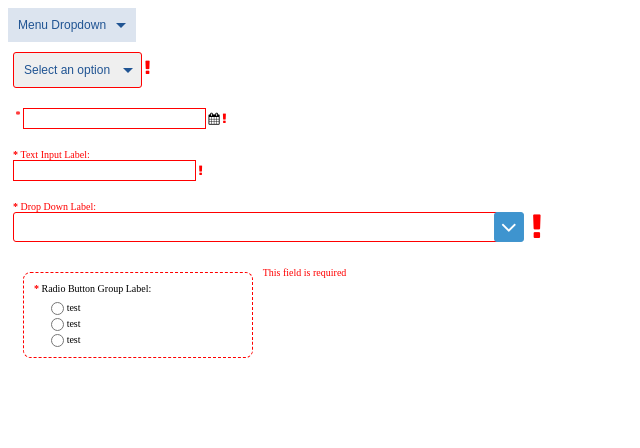
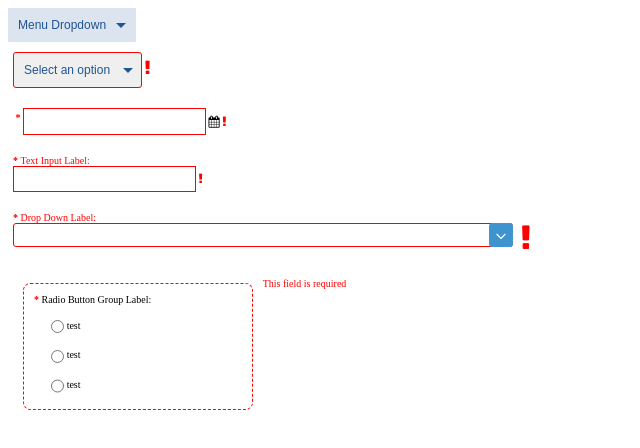
Before and after one commit to igreulich/ui-kit-prototypes, a website: page dropdowns/dropdowns.html in a window 1280 px wide. Shown: the whole page, without its empty margins (0-640 px from the left). Drawn offline with Linux system fonts and the light colour scheme.

Commit message:
finishing touches on the styles

```diff
--- a/dropdowns/_typeahead.less
+++ b/dropdowns/_typeahead.less
@@ -3,6 +3,11 @@
 html {
   font-size: 10px;
 }
+
+form input {
+  height: 2em;
+}
+
 .type-ahead__search-container {
   display: flex;
   .type-ahead__input,
@@ -22,14 +27,18 @@ html {
   }
   .type-ahead__arrow {
       display: flex;
-      width: auto;
+      width: 2em;
+      height: 2em;
       background: @blue-light;
-      margin-left: -1.6em;
+      margin-left: -2em;
       border: .10em solid #4395CD;
       i.fa.fa-angle-down {
-      color: white;
-      font-size: 2.5rem;
+        color: white;
+        font-size: @font-normal + .5rem;
     }
+  }
+  .type-ahead span.notification {
+    display: flex;
   }
 }
 
--- a/dropdowns/_validation.less
+++ b/dropdowns/_validation.less
@@ -22,9 +22,10 @@ form {
     border: 1px solid red;
     width: 100%;
     opacity: 0;
-    padding: .1em .25em;
-    font-size: @font-normal;
-    background: lightblue;
+    padding: .25em .25em;
+    border-radius: .25em;
+    font-size: 1.2rem;
+    background: #f9dede;
     margin-left: .25em;
   }
   .fa-exclamation:hover {
--- a/dropdowns/dropdowns.less
+++ b/dropdowns/dropdowns.less
@@ -47,6 +47,7 @@ html {
     position: absolute;
     width: 100%;
     padding: .5rem 0;
+    z-index: 999999;
   }
   .dropdown__item {
     padding: .5rem 1rem;
```
Also changed, not shown: dropdowns/dropdowns.css.
